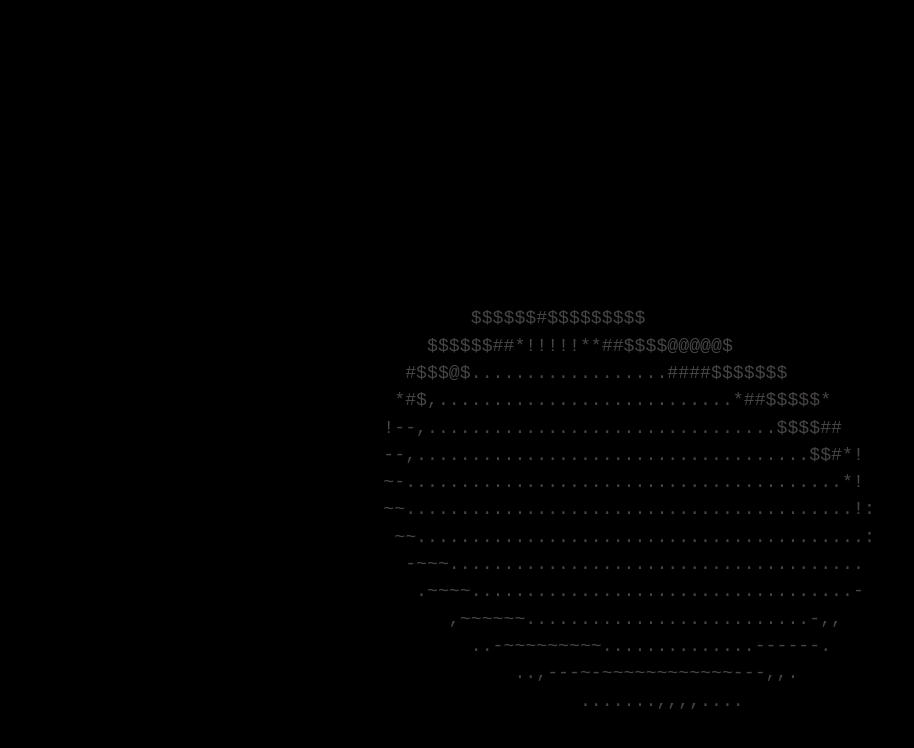
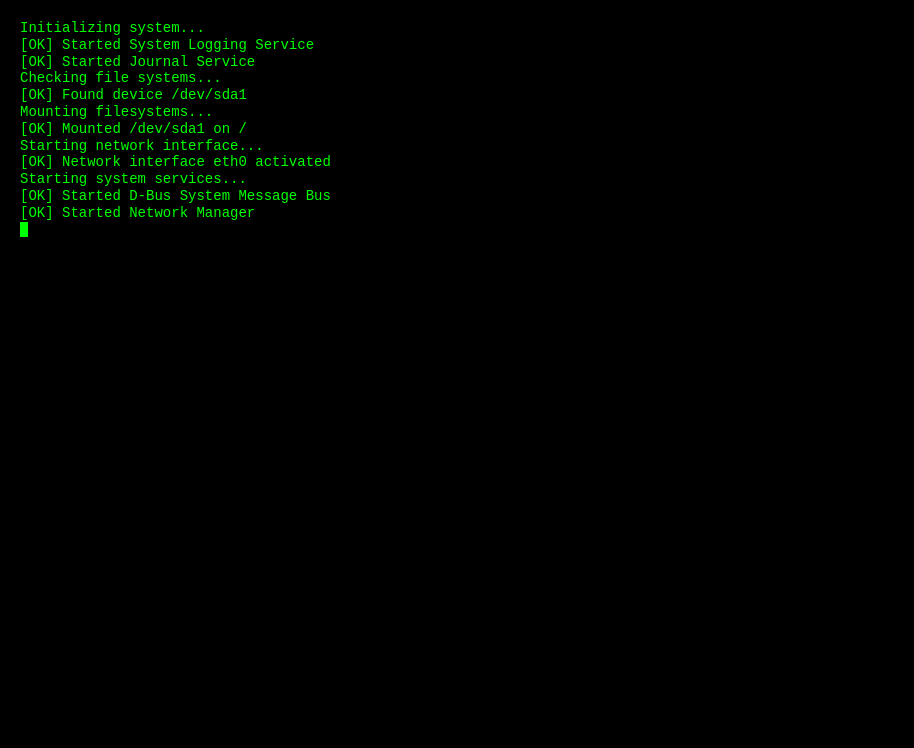
Before and after one commit to a-sorokin/waste-of-time, a React (Vite) app: page / in a window 1280 px wide. Shown: the top 748 px of the page, without its empty margins (0-914 px from the left). Built offline with nearby package versions, Linux system fonts and the light colour scheme.

Commit message:
added boot donut chain

```diff
--- a/src/App.tsx
+++ b/src/App.tsx
@@ -1,11 +1,13 @@
+import { useCallback, useState } from 'react';
 import { LinuxBoot } from '@/features/booting';
-import { Donut } from './features/donut';
+import { Donut } from '@/features/donut';
 
 export const App = () => {
-  return (
-    <div>
-      {/*<LinuxBoot />*/}
-      <Donut />
-    </div>
-  );
+  const [isBootComplete, setIsBootComplete] = useState(false);
+
+  const setBootComplete = useCallback(() => {
+    setIsBootComplete(true);
+  }, []);
+
+  return <div>{isBootComplete ? <Donut /> : <LinuxBoot onComplete={setBootComplete} />}</div>;
 };
--- a/src/features/booting/components/Booting/Booting.tsx
+++ b/src/features/booting/components/Booting/Booting.tsx
@@ -1,8 +1,12 @@
 import styles from './Booting.module.scss';
-import { useEffect, useState } from 'react';
+import { FC, memo, useEffect, useState } from 'react';
 import { BOOT_MESSAGES } from '@/features/booting/components/Booting/constants';
 
-export const LinuxBoot = () => {
+type Props = {
+  onComplete: () => void;
+};
+
+export const LinuxBoot: FC<Props> = memo(({ onComplete }) => {
   const [lines, setLines] = useState<string[]>([]);
 
   useEffect(() => {
@@ -16,13 +20,17 @@ export const LinuxBoot = () => {
 
         const delay = Math.random() * 500 + 100;
         timeoutId = setTimeout(addLine, delay);
+        return;
       }
+      setTimeout(() => {
+        onComplete();
+      }, 3000);
     };
 
     timeoutId = setTimeout(addLine, 1000);
 
     return () => clearTimeout(timeoutId);
-  }, []);
+  }, [onComplete]);
 
   return (
     <div className={styles.container}>
@@ -36,4 +44,4 @@ export const LinuxBoot = () => {
       <span className={styles.cursor} />
     </div>
   );
-};
+});
--- a/src/features/donut/components/Donut/Donut.module.scss
+++ b/src/features/donut/components/Donut/Donut.module.scss
@@ -1,18 +1,29 @@
+@keyframes scaleIn {
+  from {
+    transform: scale(0);
+  }
+  to {
+    transform: scale(1);
+  }
+}
+
 .donutContainer {
   position: fixed;
   top: 0;
   left: 0;
+  transform: scale(1.3);
+  z-index: -200;
+  animation: scaleIn 10s ease-out forwards;
   width: 100vw;
   height: 100vh;
-  z-index: -200;
 }
 
 .donut {
   display: flex;
   justify-content: center;
   align-items: center;
+  transform: scale(1.3);
   width: 100%;
   height: 100%;
   color: #474444;
-  transform: scale(1.3);
 }
```
